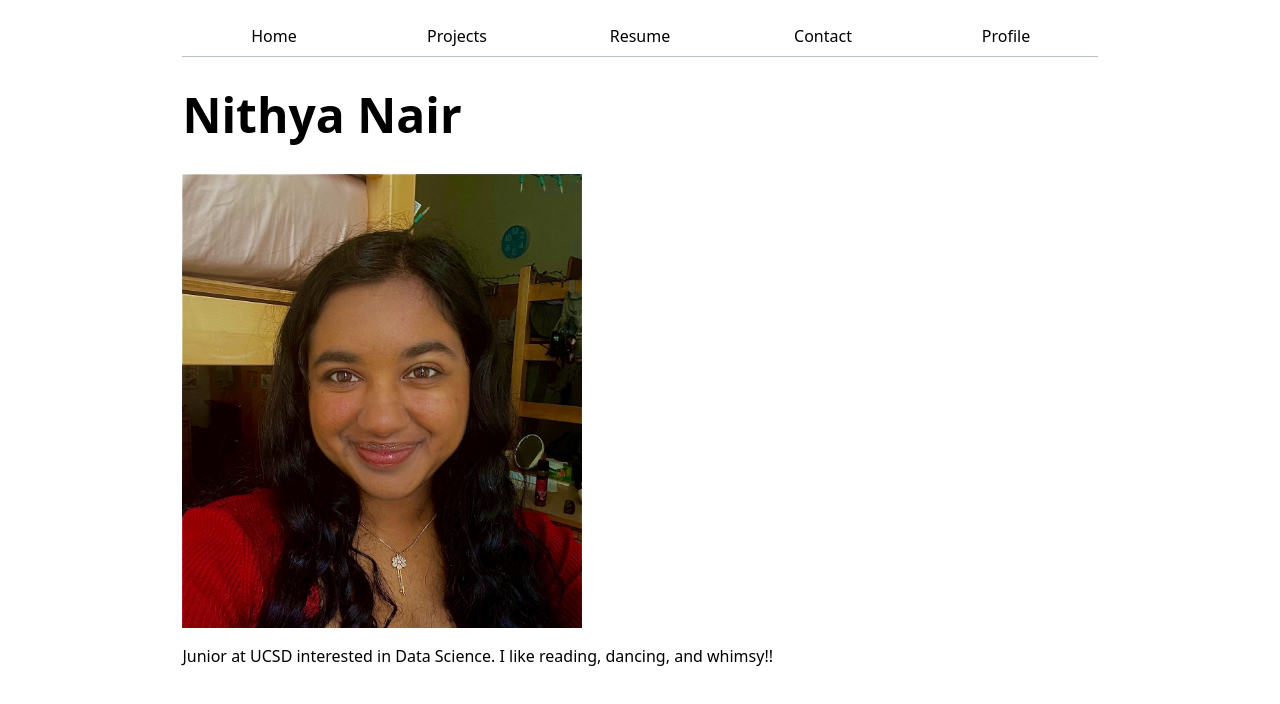
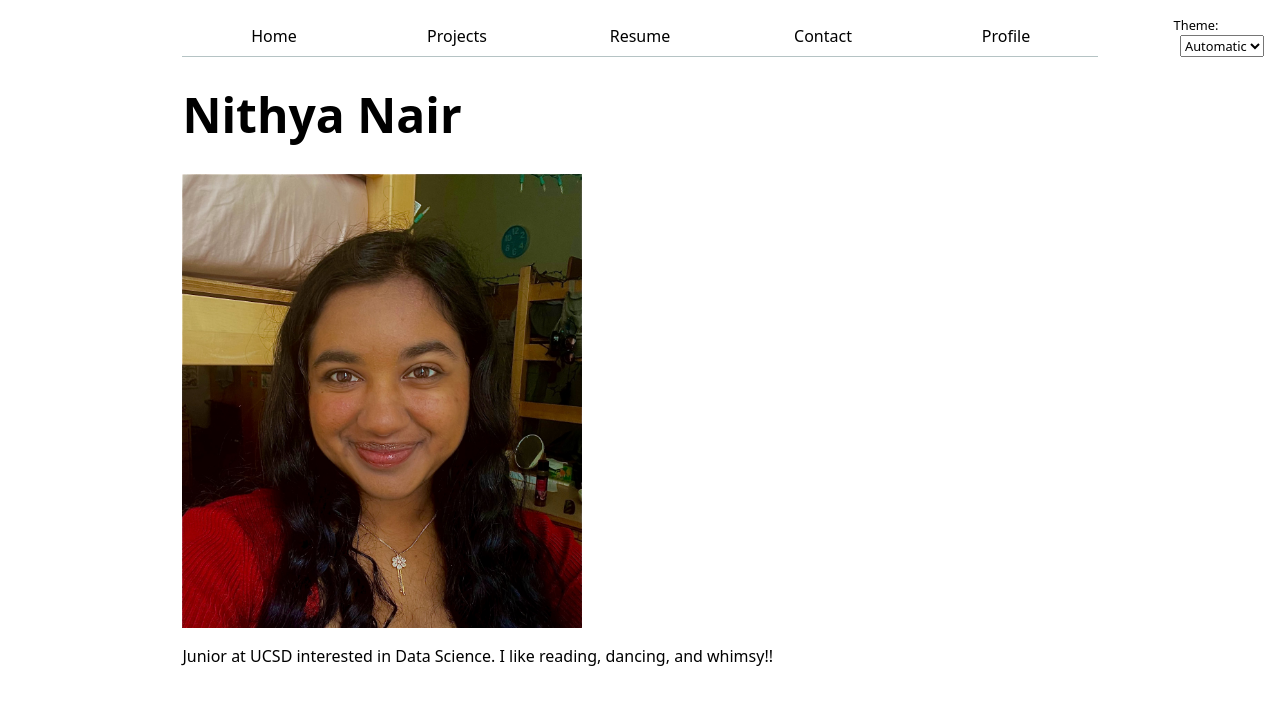
Before and after one commit to nithyanair1234/portfolio, a plain HTML site: page index.html in a window 1280 px wide. Drawn offline with Linux system fonts and the light colour scheme.

Commit message:
theme switch

```diff
--- a/global.js
+++ b/global.js
@@ -13,37 +13,67 @@ let pages = [
     { url: 'https://github.com/nithyanair1234', title: 'Profile' },
   ];
 
-  // 2. Detect environment (Local vs GitHub Pages)
-  // Replace "portfolio" with your actual repo name!
   const BASE_PATH = (location.hostname === "localhost" || location.hostname === "127.0.0.1")
     ? "/"
-    : "/portfolio/"; // Must match your GitHub repo name exactly!
+    : "/portfolio/";
 
-  // 3. Create the Nav container
+
   let nav = document.createElement('nav');
   document.body.prepend(nav);
 
-  // 4. Loop and build the links
+
   for (let p of pages) {
     let url = p.url;
     let title = p.title;
 
-    // Adjust URL for local vs live
+
     url = !url.startsWith('http') ? BASE_PATH + url : url;
 
     let a = document.createElement('a');
     a.href = url;
     a.textContent = title;
 
-    // Highlight current page
+
     if (a.host === location.host && a.pathname === location.pathname) {
         a.classList.add('current');
     }
 
-    // Open external links in new tab
+
     if (a.host !== location.host) {
       a.target = "_blank";
     }
 
     nav.append(a);
   }
+
+  document.body.insertAdjacentHTML(
+    'afterbegin',
+    `
+    <label class="color-scheme">
+      Theme:
+      <select>
+        <option value="light dark">Automatic</option>
+        <option value="light">Light</option>
+        <option value="dark">Dark</option>
+      </select>
+    </label>
+    `
+  );
+
+  let select = document.querySelector('.color-scheme select');
+
+  if ("colorScheme" in localStorage) {
+    let savedScheme = localStorage.colorScheme;
+
+    document.documentElement.style.setProperty('color-scheme', savedScheme);
+
+    select.value = savedScheme;
+  }
+
+  select.addEventListener('input', function (event) {
+    console.log('color scheme changed to', event.target.value);
+
+    document.documentElement.style.setProperty('color-scheme', event.target.value);
+
+    localStorage.colorScheme = event.target.value;
+  });
--- a/style.css
+++ b/style.css
@@ -1,5 +1,6 @@
 :root {
      --color-accent: #87CEEB;
+     color-scheme: light dark;
 }
 
 html {
@@ -41,7 +42,8 @@ img {
      display: flex;
      border-bottom-width: 1px;
      border-bottom-style: solid;
-     border-bottom-color: oklch(80% 3% 200);
+     --border-color: oklch(50% 10% 200 / 40%);
+     border-bottom-color: var(--border-color);
      margin-bottom: 1.0em;
   }
 
@@ -62,13 +64,14 @@ img {
   nav a.current {
      border-bottom: 0.4em solid oklch(80% 3% 200);
      padding-bottom: 0.1em;
- }
+  }
 
  nav a:hover {
      border-bottom: 0.4em solid var(--color-accent);
      padding-bottom: 0.1em;
-     background-color: oklch(from var(--color-accent) 95% 5% h);
- }
+     color: canvastext;
+     background-color: color-mix(in oklch, var(--color-accent), canvas 85%);
+}
 
  /* Contact Page CSS Styling */
 
@@ -193,3 +196,16 @@ article i {
 .education h3 {
    margin-bottom: 0.25em;
 }
+
+.color-scheme {
+   position: absolute;
+   top: 1rem;
+   right: 1rem;
+   font-size: 0.8rem;
+   font-family: inherit;
+}
+
+.color-scheme select {
+   font: inherit;
+   margin-left: 0.5em;
+}
```
